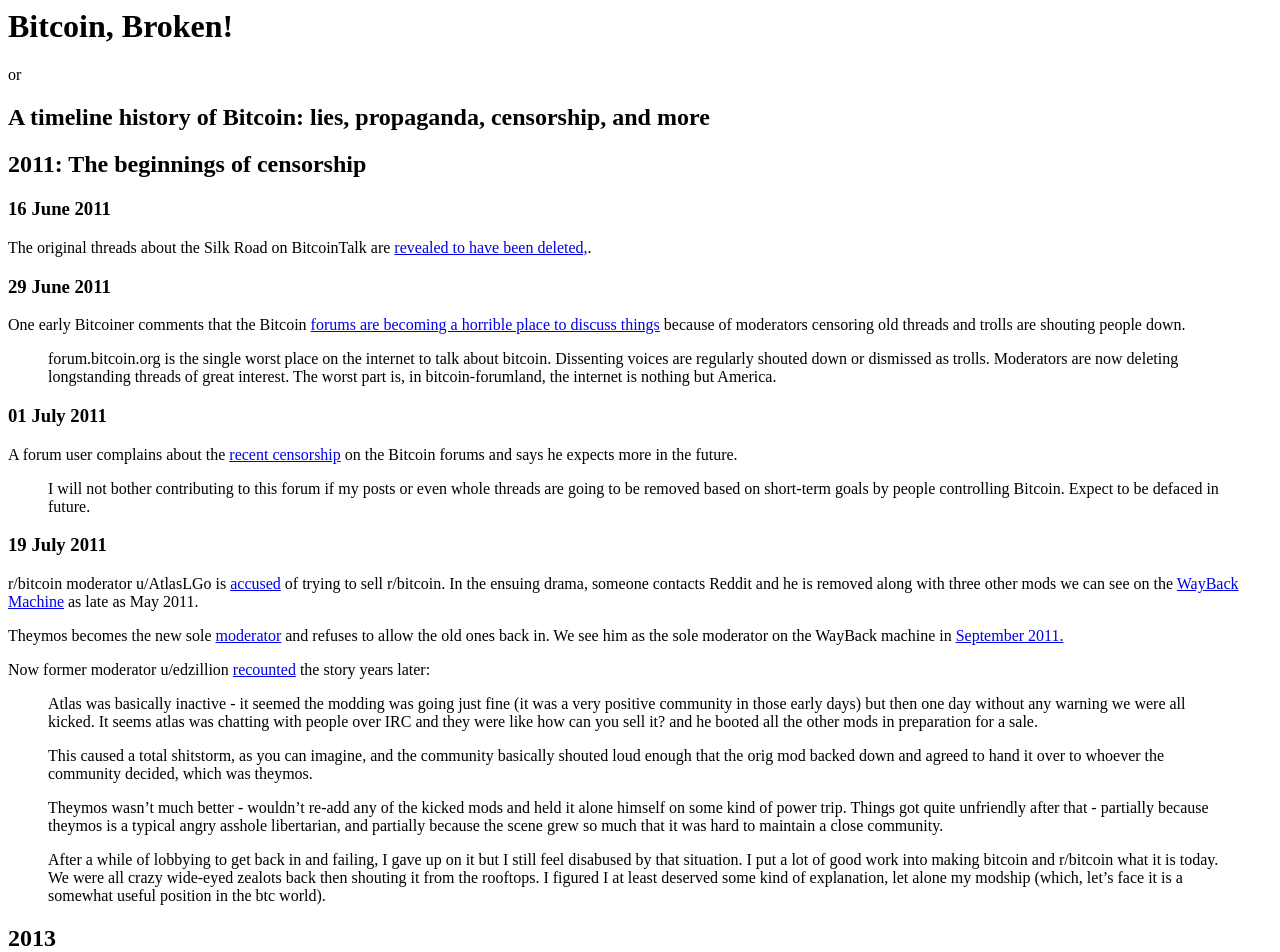
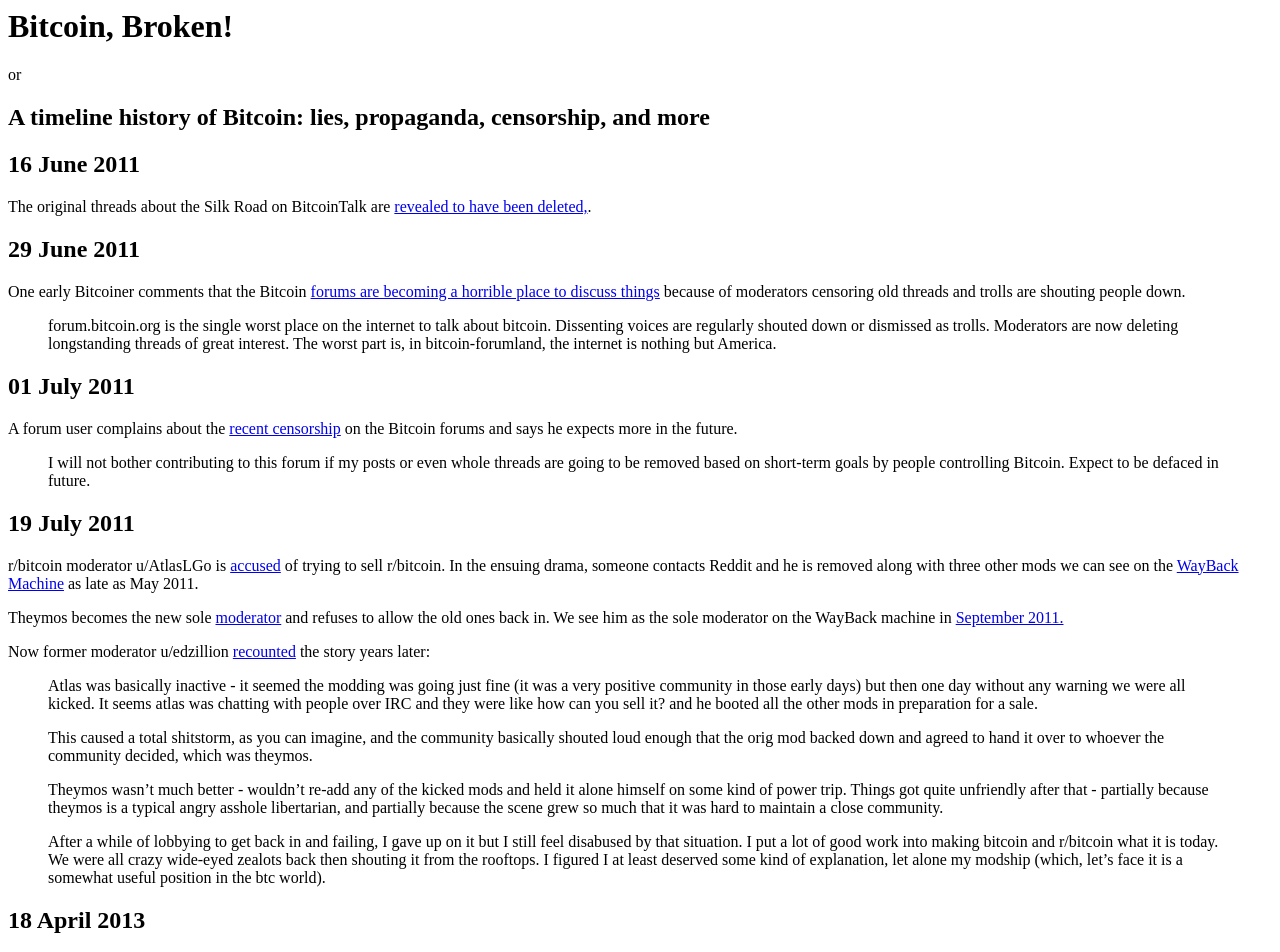
Before and after one commit to derykmakgill/website, a Jekyll site: the page built from testbtc.md, in a window 1280 px wide and 1400 px high. Shown: the top 952 px of the window. Built offline with Jekyll 4.4.1, drawn with Linux system fonts in a browser that asks for light colours; a script that is not in the unit is left out.

Commit message:
Update testbtc.md

```diff
--- a/testbtc.md
+++ b/testbtc.md
@@ -7,25 +7,23 @@
 
 ## A timeline history of Bitcoin: lies, propaganda, censorship, and more
 
-## 2011: The beginnings of censorship
-
-### 16 June 2011
+## 16 June 2011
 
 The original threads about the Silk Road on BitcoinTalk are [revealed to have been deleted,](https://bitcointalk.org/index.php?topic=17872.0).
 
-### 29 June 2011
+## 29 June 2011
 
 One early Bitcoiner comments that the Bitcoin [forums are becoming a horrible place to discuss things](https://bitcointalk.org/index.php?topic=17872.msg304289#msg304289) because of moderators censoring old threads and trolls are shouting people down.
 
 >forum.bitcoin.org is the single worst place on the internet to talk about bitcoin. Dissenting voices are regularly shouted down or dismissed as trolls. Moderators are now deleting longstanding threads of great interest. The worst part is, in bitcoin-forumland, the internet is nothing but America.
 
-### 01 July 2011
+## 01 July 2011
 
 A forum user complains about the [recent censorship](https://bitcointalk.org/index.php?topic=17872.msg313015#msg313015) on the Bitcoin forums and says he expects more in the future.
 
 >I will not bother contributing to this forum if my posts or even whole threads are going to be removed based on short-term goals by people controlling Bitcoin. Expect to be defaced in future.
 
-### 19 July 2011
+## 19 July 2011
 
 r/bitcoin moderator u/AtlasLGo is [accused](https://bitcointalk.org/index.php?topic=30211.0) of trying to sell r/bitcoin. In the ensuing drama, someone contacts Reddit and he is removed along with three other mods we can see on the [WayBack Machine](https://web.archive.org/web/20110530125818/https://www.reddit.com/r/Bitcoin/new/) as late as May 2011.
 
@@ -41,9 +39,7 @@
 >
 >After a while of lobbying to get back in and failing, I gave up on it but I still feel disabused by that situation. I put a lot of good work into making bitcoin and r/bitcoin what it is today. We were all crazy wide-eyed zealots back then shouting it from the rooftops. I figured I at least deserved some kind of explanation, let alone my modship (which, let's face it is a somewhat useful position in the btc world).
 
-## 2013
-
-### 18 April 2013
+## 18 April 2013
 
 Someone by the name of John Dillon (john.dillon892@googlemail.com) [emails](https://sourceforge.net/p/bitcoin/mailman/message/30738521/) the bitcoin-development email list offering a $500USD reward to anyone who implements a transaction replacement-by-fee patch for Bitcoin.
 
@@ -51,7 +47,7 @@
 
 Peter Todd writes on BitcoinTalk that he is [considering claiming the bounty himself.](https://bitcointalk.org/index.php?topic=179612.msg1873593#msg1873593)
 
-### 17 May 2013
+## 17 May 2013
 
 Peter Todd releases a highly downvoted video on why the [blocksize limit keeps Bitcoin free and decentralized](https://bitcointalk.org/index.php?topic=208200.0) that is [paid for](https://bitcointalk.org/index.php?topic=208200.msg2292636#msg2292636) by the psuednonymous US intelligence agent John Dillon according to the [leaked emails.](https://archive.is/PK1I1)
 
@@ -59,7 +55,7 @@
 
 The YouTube responses are mostly negative and some are worth looking more at.
 
-### 28 May 2013
+## 28 May 2013
 
 In the ongoing discussion about the Peter Todd video, a forum member [points out](https://bitcointalk.org/index.php?topic=208200.msg2293256#msg2293256) that Peter Todd's limited blocks + high fees solution will lead to proprietary payment networks, a sort of PayPal 2.0 rather than what Bitcoin was intended to be.
 
@@ -71,13 +67,13 @@
 >
 >The 1 MB cap was put in place as a temporary measure, until a better way to control transaction spam was found. Trying to make the limit permanent is trying to change the vision of Bitcoin as originally conceived.
 
-### 30 August 2013
+## 30 August 2013
 
 [Gavin Andresen writes](http://azure.erisian.com.au/~aj/tmp/irc/log-2013-08-30.html) that he suspects John Dillon is trying to hurt Bitcoin.
 
 >I've started to suspect jdillon is a very sophisticated troll with the ulterior motive of destroying bitcoin
 
-### 18 September 2013
+## 18 September 2013
 
 Theymos writes in a now [deleted post](https://archive.is/YAYq6) that a handful of moderators should not control "truth" on the Bitcoin forums.
 
@@ -89,7 +85,7 @@
 
 >Bitcoin is not a micro-payment system. Until someone creates one that works with Bitcoin reasonably, it probably shouldn't be mentioned as a feature.
 
-### 16 November 2013
+## 16 November 2013
 
 Some of John Dillon's [emails leaked in an alleged hack.](https://bitcointalk.org/index.php?topic=335658.0)
 
@@ -105,7 +101,7 @@
 
 >I know, I'll admit he kinda creeps me out a bit sometimes... he's admitted he reads all my posts.
 
-### 26 May 2014
+## 26 May 2014
 
 [Mircea Popescu threatens to kill Andreas Antonoplous on Twitter](https://web.archive.org/web/20160503210834/http://www.thecoinfront.com/andreas-antonopolous-threatened-with-murder-over-twitter/) after he says Bitcoin shouldn't just be a tool of the ultra-privileged.
 
@@ -113,7 +109,7 @@
 
 Mircea is banned from Twitter.
 
-### 05 October 2014
+## 05 October 2014
 
 A user reported an issue on the Gentoo bug forum that a version of [bitcoind (the official reference client for interacting with the bitcoin network) distributed with Gentoo was blocking particular bitcoin addresses.](https://bugs.gentoo.org/524512)
 
@@ -168,7 +164,7 @@
 
 A year later, he wrote that the [trolls were lying and he never added blacklists to anything.](https://np.reddit.com/r/Bitcoin/comments/2zwwpi/i_feel_like_we_need_another_darkwallet_funding/cpnfgr1/)
 
-### 06 October 2014
+## 06 October 2014
 
 Gavin Andresen [publishes a post](https://web.archive.org/web/20150130122517/https://blog.bitcoinfoundation.org/a-scalability-roadmap/) proposing that the 1MB limit be raised to allow for scalability.
 
@@ -180,7 +176,7 @@
 
 >I think the maximum block size must be increased for the same reason the limit of 21 million coins must NEVER be increased: because people were told that the system would scale up to handle lots of transactions, just as they were told that there will only ever be 21 million bitcoins.
 
-### 22 October 2014
+## 22 October 2014
 
 [*Enabling Blockchain Innovations with Pegged Sidechains*](https://blockstream.com/sidechains.pdf) is published. The paper
 
@@ -192,7 +188,7 @@
 
 > ...finding additional alternative ways of scaling Bitcoin is what stared me working on sidechains...
 
-### 23 October 2014
+## 23 October 2014
 
 Blockstream [announces](https://blockstream.com/2014/10/23/en-why-we-are-co-founders-of-blockstream/) itself to the world on their blog.
 
@@ -204,25 +200,25 @@
 
 >Right now our focus is on building out the base infrastructure so that there is actually a place to build the revenue producing business we'd like to have, and then we hope to circulate that back into building more good technology.
 
-### 06 November 2014
+## 06 November 2014
 
 Early Bitcoin adopter Stefan Molyneux makes a video predicting that [Bitcoin will be taken over and the methods by which it will happen.](https://www.youtube.com/watch?v=q-sMbf2OzOY&feature=youtu.be)
 
 >Let's not kill it outright. It's big enough now that people will see what we've done. What they're going to try to do is throw little bits of sand in it until most people find it too cumbersome to use. That is the great danger.
 
-### 17 November 2014
+## 17 November 2014
 
 [Blockstream closes a $21M seed round.](https://blockstream.com/2014/11/17/en-blockstream-closes-21m-seed-round/) “Can’t be evil" is the informal motto.
 
 Investor Reid Hoffman [writes](https://www.linkedin.com/pulse/20141117154558-1213-the-future-of-the-bitcoin-ecosystem-and-trustless-trust-why-i-invested-in-blockstream) that "Blockstream plans to extend the capabilities of Bitcoin through sidechains technology."
 
-### 06 January 2015
+## 06 January 2015
 
 Mircea Popescu writes a blog post [threatening to destroy any attempt to raise the block size on Bitcoin.](http://trilema.com/2015/if-you-go-on-a-bitcoin-fork-irrespective-which-scammer-proposes-it-you-will-lose-your-bitcoins/) He claims he has a larger budget than anyone to do this.
 
 >My budget to sink this scam exceeds the budget of everyone involved on the supporting side.
 
-### 07 January 2015
+## 07 January 2015
 
 Mircea Popescu [describes a plan to manipulate the market and financially harm anyone supporting Bitcoin XT.](http://btcbase.org/log/?date=07-01-2015#967332) The attack is described further in a [blog post](http://qntra.net/2015/01/the-hard-fork-missile-crisis/) by another Bitcoin Core supporter.
 
```
